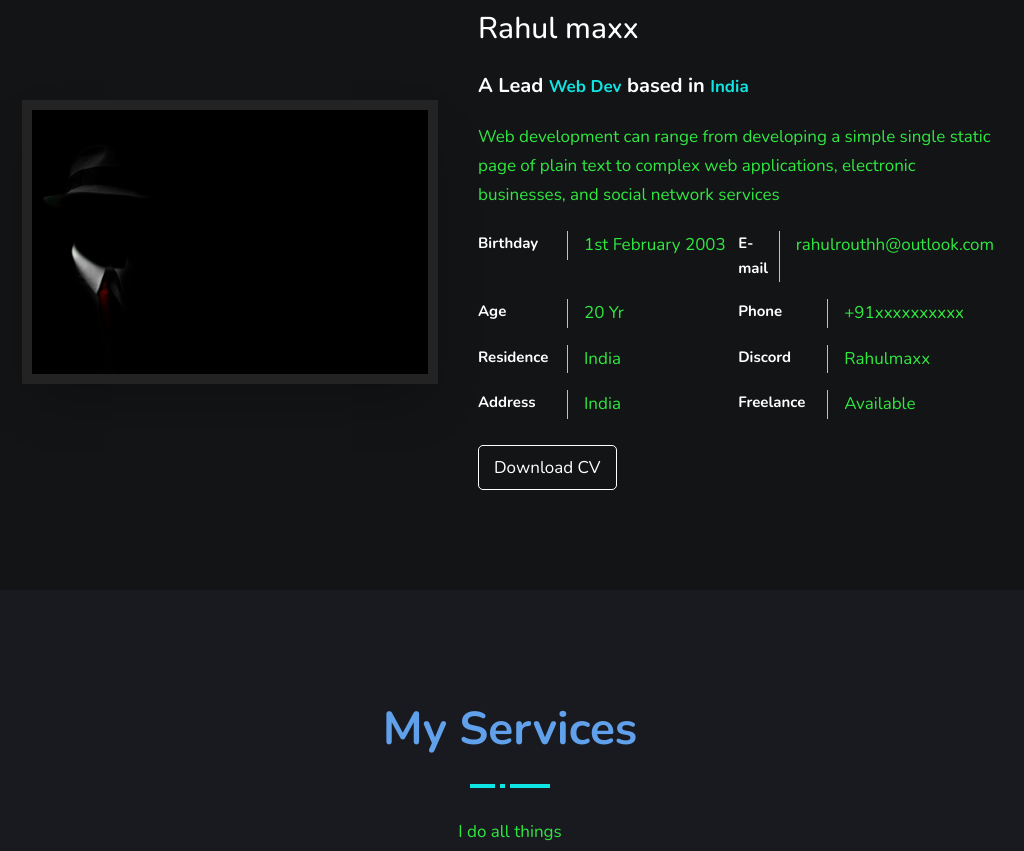
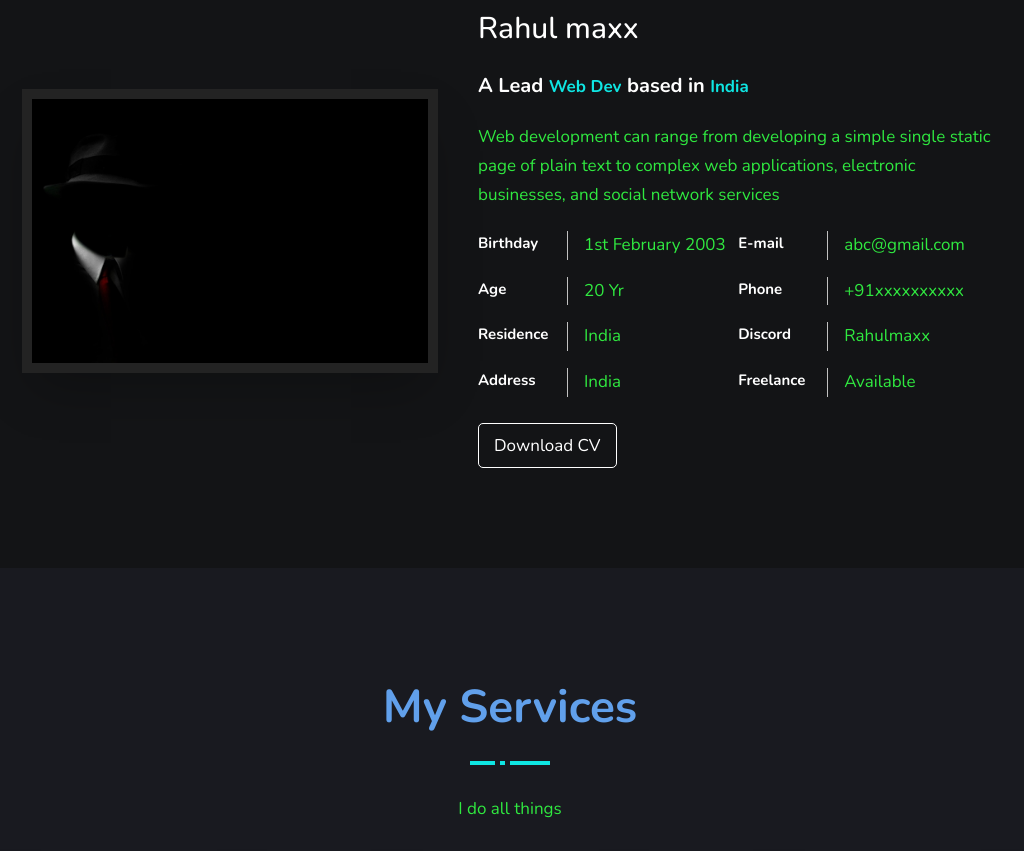
Before and after one commit to rahulrajputt/rahulmaxx.io, a plain HTML site: page index.html in a window 1280 px wide. Shown: the part 897-1748 px from the top of the page, without its empty margins (130-1154 px from the left). Drawn offline with nearby package versions, Linux system fonts and the light colour scheme; files whose address does not match are found by name.

Commit message:
Update index.html

```diff
--- a/index.html
+++ b/index.html
@@ -101,7 +101,7 @@
                     <!-- List Item Start -->
                     <div class="list-item">
                         <label>E-mail</label>
-                        <p>rahulrouthh@outlook.com</p>
+                        <p>abc@gmail.com</p>
                     </div>
                     <!-- List Item End -->
 
@@ -638,7 +638,7 @@
                         </div>
                         <div class="details">
                             <label for="#">Email</label>
-                            <p>rahulrouthh@outlook.com</p>
+                            <p>abc@gmail.com</p>
                         </div>
                     </li>
                     <!-- List Item End -->
```
